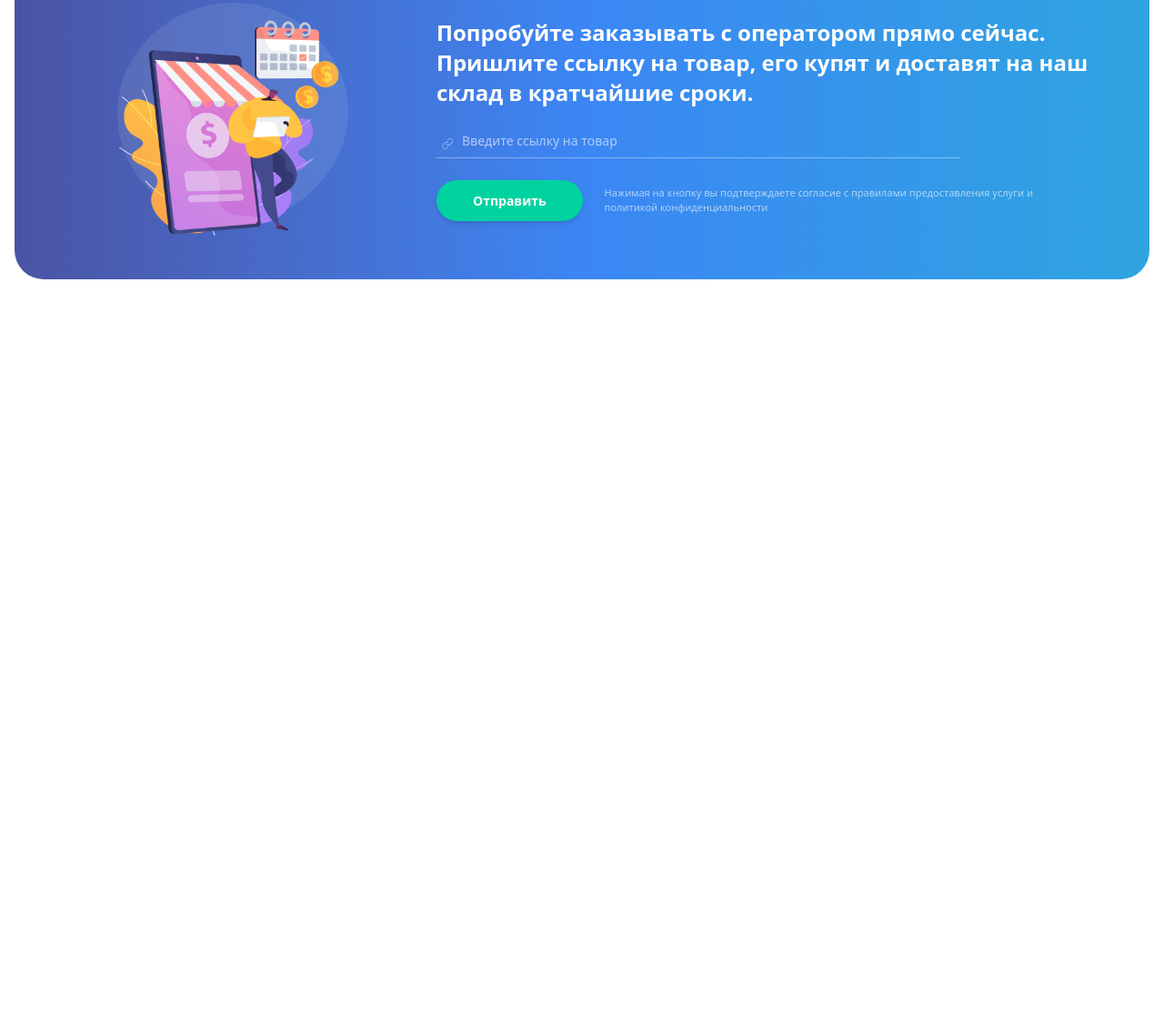
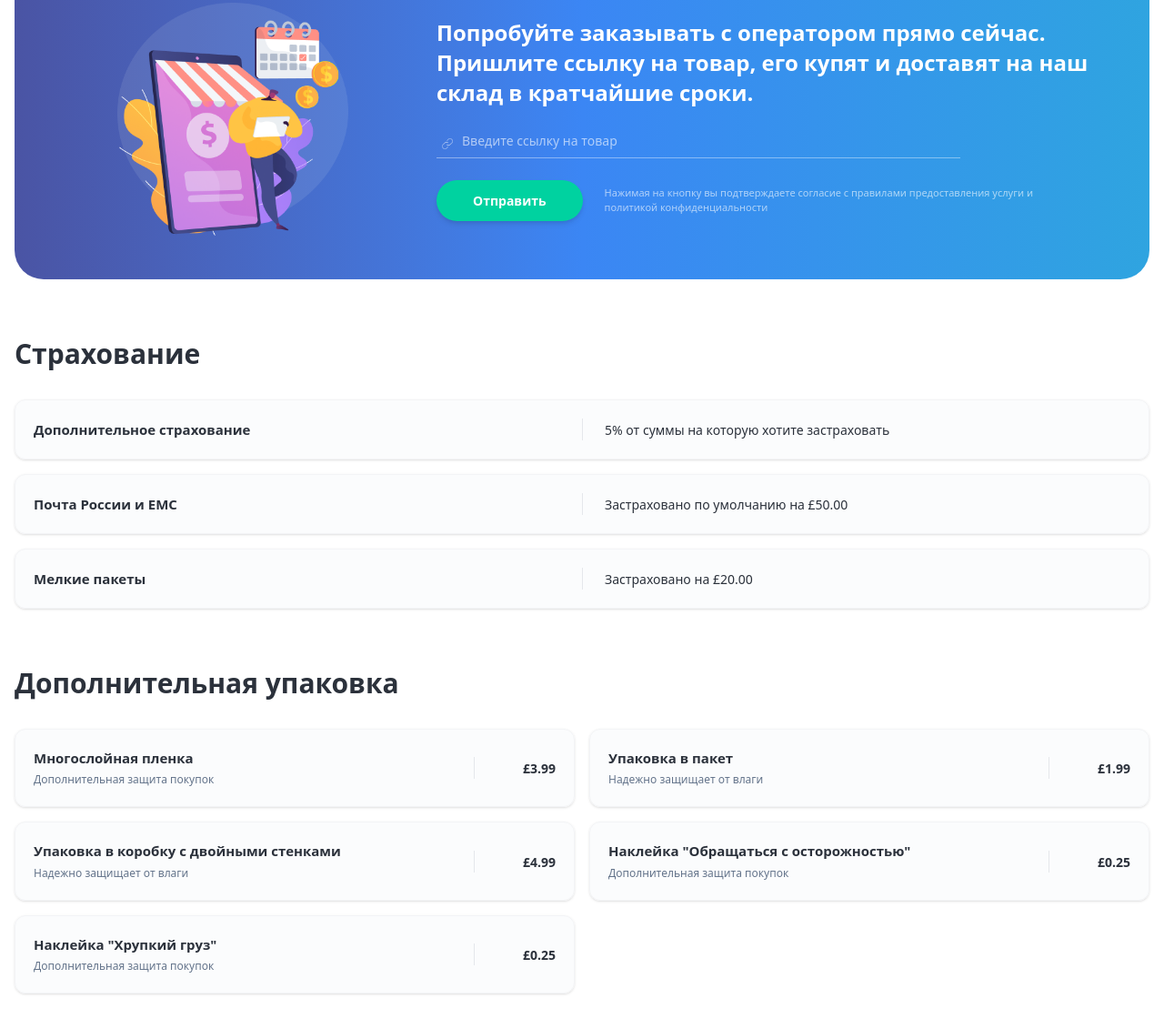
Before and after one commit to kabirovabdullo60-dot/PAGES, a website: page src/page3.html in a window 1280 px wide. Shown: the part 3214-4345 px from the top of the page at 91% size. Before the commit the page ends 3633 px from the top, so only its background shows below. Drawn offline with Linux system fonts and the light colour scheme.

Commit message:
page3_section5

```diff
--- a/src/page3.html
+++ b/src/page3.html
@@ -448,5 +448,99 @@
 
 </section>
 
+<section class="max-w-7xl mx-auto px-4 my-16">
+
+    <h2 class="text-3xl font-extrabold text-[#2B313B] mb-8">Страхование</h2>
+
+    <div class="space-y-4 mb-16">
+
+        <div class="bg-[#F8FAFC]/60 border border-gray-100 rounded-xl p-5 flex justify-between items-center shadow-sm">
+            <div class="text-left w-1/2">
+                <span class="font-bold text-[15px] text-[#2B313B]">Дополнительное страхование</span>
+            </div>
+            <div class="border-l border-gray-200 pl-6 text-left w-1/2">
+                <span class="text-[14px] text-[#2B313B] font-medium">5% от суммы на которую хотите застраховать</span>
+            </div>
+        </div>
+
+        <div class="bg-[#F8FAFC]/60 border border-gray-100 rounded-xl p-5 flex justify-between items-center shadow-sm">
+            <div class="text-left w-1/2">
+                <span class="font-bold text-[15px] text-[#2B313B]">Почта России и ЕМС</span>
+            </div>
+            <div class="border-l border-gray-200 pl-6 text-left w-1/2">
+                <span class="text-[14px] text-[#2B313B] font-medium">Застраховано по умолчанию на £50.00</span>
+            </div>
+        </div>
+
+        <div class="bg-[#F8FAFC]/60 border border-gray-100 rounded-xl p-5 flex justify-between items-center shadow-sm">
+            <div class="text-left w-1/2">
+                <span class="font-bold text-[15px] text-[#2B313B]">Мелкие пакеты</span>
+            </div>
+            <div class="border-l border-gray-200 pl-6 text-left w-1/2">
+                <span class="text-[14px] text-[#2B313B] font-medium">Застраховано на £20.00</span>
+            </div>
+        </div>
+
+    </div>
+
+
+    <h2 class="text-3xl font-extrabold text-[#2B313B] mb-8">Дополнительная упаковка</h2>
+
+    <div class="grid grid-cols-1 md:grid-cols-2 gap-4">
+
+        <div class="bg-[#F8FAFC]/60 border border-gray-100 rounded-xl p-5 flex justify-between items-center shadow-sm">
+            <div class="text-left pr-4">
+                <h4 class="font-bold text-[15px] text-[#2B313B]">Многослойная пленка</h4>
+                <p class="text-[12px] text-[#64748B] mt-1">Дополнительная защита покупок</p>
+            </div>
+            <div class="border-l border-gray-200 pl-6 text-right min-w-[90px]">
+                <span class="font-bold text-[14px] text-[#2B313B]">£3.99</span>
+            </div>
+        </div>
+
+        <div class="bg-[#F8FAFC]/60 border border-gray-100 rounded-xl p-5 flex justify-between items-center shadow-sm">
+            <div class="text-left pr-4">
+                <h4 class="font-bold text-[15px] text-[#2B313B]">Упаковка в пакет</h4>
+                <p class="text-[12px] text-[#64748B] mt-1">Надежно защищает от влаги</p>
+            </div>
+            <div class="border-l border-gray-200 pl-6 text-right min-w-[90px]">
+                <span class="font-bold text-[14px] text-[#2B313B]">£1.99</span>
+            </div>
+        </div>
+
+        <div class="bg-[#F8FAFC]/60 border border-gray-100 rounded-xl p-5 flex justify-between items-center shadow-sm">
+            <div class="text-left pr-4">
+                <h4 class="font-bold text-[15px] text-[#2B313B]">Упаковка в коробку с двойными стенками</h4>
+                <p class="text-[12px] text-[#64748B] mt-1">Надежно защищает от влаги</p>
+            </div>
+            <div class="border-l border-gray-200 pl-6 text-right min-w-[90px]">
+                <span class="font-bold text-[14px] text-[#2B313B]">£4.99</span>
+            </div>
+        </div>
+
+        <div class="bg-[#F8FAFC]/60 border border-gray-100 rounded-xl p-5 flex justify-between items-center shadow-sm">
+            <div class="text-left pr-4">
+                <h4 class="font-bold text-[15px] text-[#2B313B]">Наклейка "Обращаться с осторожностью"</h4>
+                <p class="text-[12px] text-[#64748B] mt-1">Дополнительная защита покупок</p>
+            </div>
+            <div class="border-l border-gray-200 pl-6 text-right min-w-[90px]">
+                <span class="font-bold text-[14px] text-[#2B313B]">£0.25</span>
+            </div>
+        </div>
+
+        <div class="bg-[#F8FAFC]/60 border border-gray-100 rounded-xl p-5 flex justify-between items-center shadow-sm">
+            <div class="text-left pr-4">
+                <h4 class="font-bold text-[15px] text-[#2B313B]">Наклейка "Хрупкий груз"</h4>
+                <p class="text-[12px] text-[#64748B] mt-1">Дополнительная защита покупок</p>
+            </div>
+            <div class="border-l border-gray-200 pl-6 text-right min-w-[90px]">
+                <span class="font-bold text-[14px] text-[#2B313B]">£0.25</span>
+            </div>
+        </div>
+
+    </div>
+
+</section>
+
 </body>
 </html>
```
Also changed, not shown: src/output.css.
